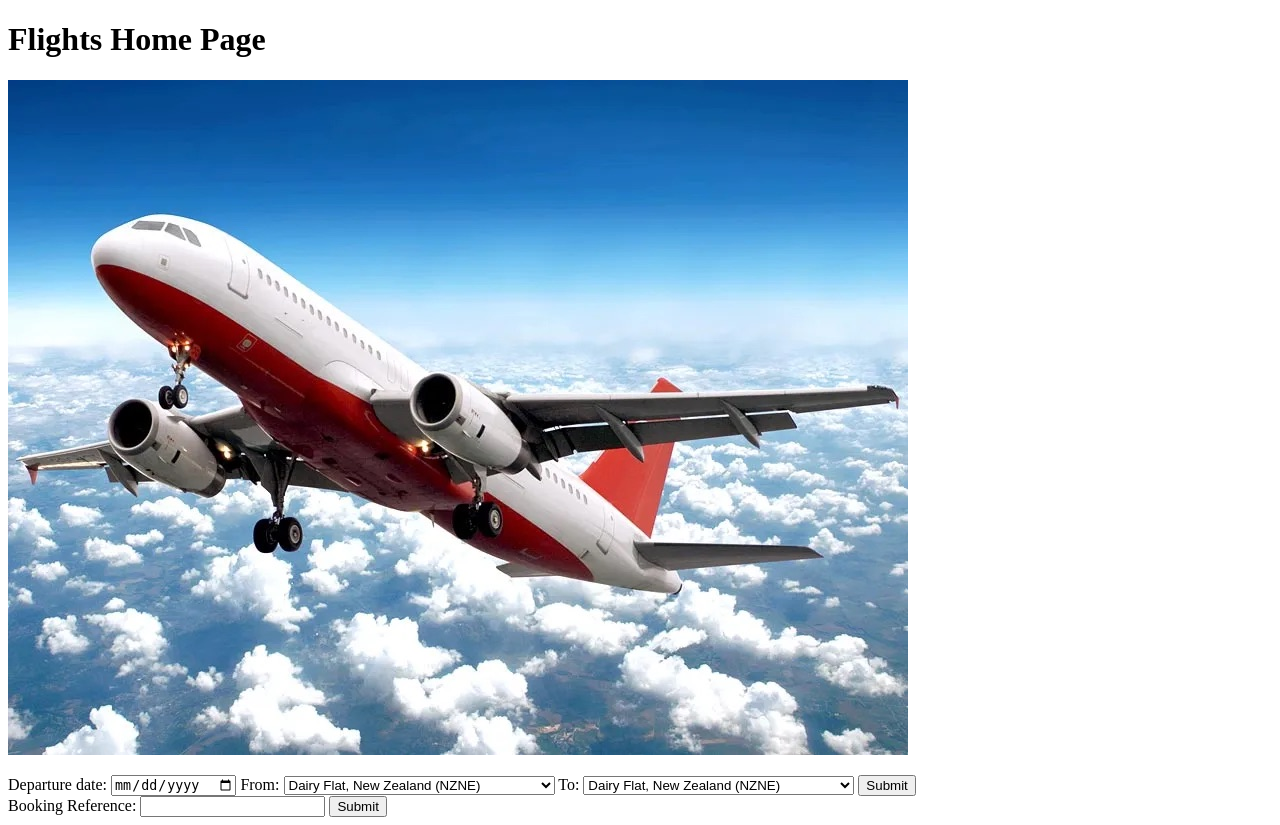
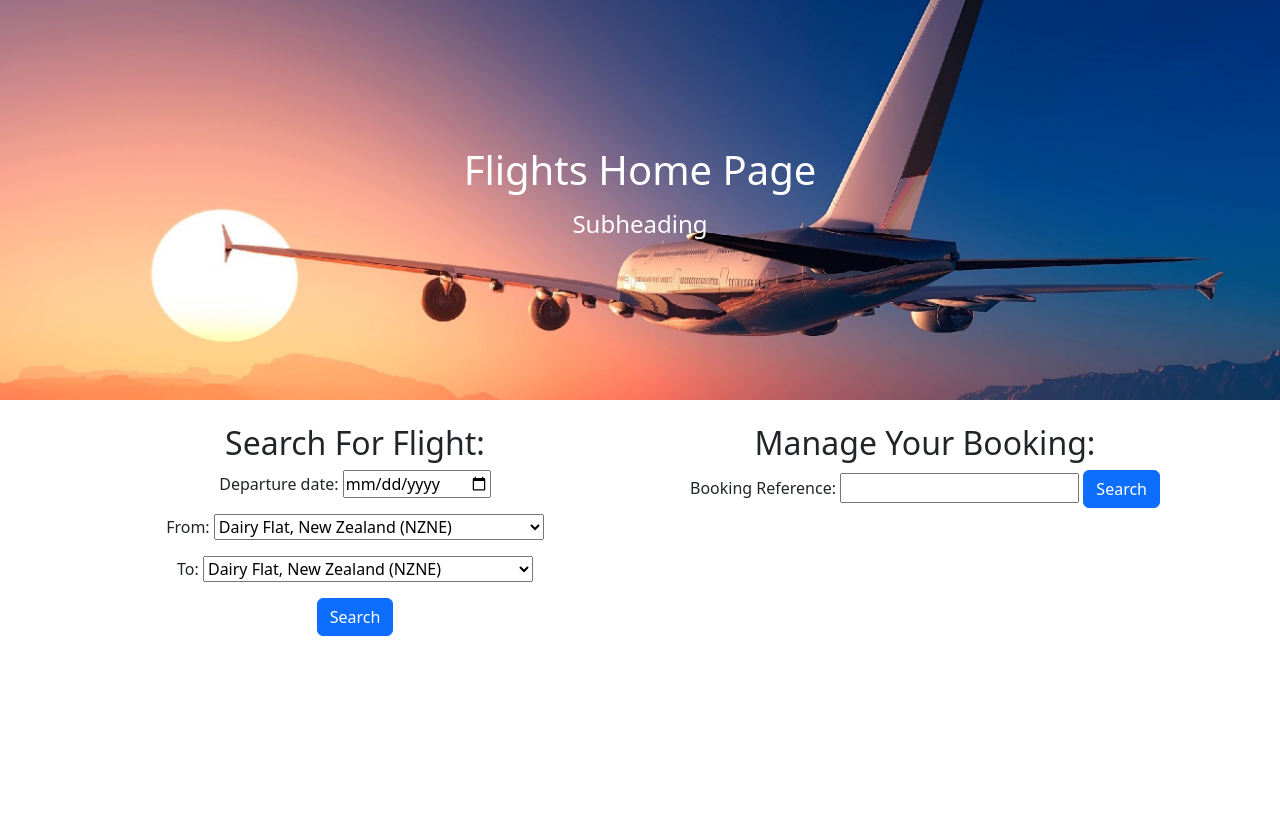
Before and after one commit to Lydia-Price776/Assignment_2_352, a Django app: page / in a window 1280 px wide. After the commit the page ends 636 px from the top, so only its background shows below. Run offline with Django 4.2, Linux system fonts and the light colour scheme; some libraries are stand-ins or nearby versions.

Commit message:
Home Page Completed

```diff
--- a/Assignment2/settings.py
+++ b/Assignment2/settings.py
@@ -37,6 +37,7 @@ INSTALLED_APPS = [
     'django.contrib.staticfiles',
     'BookingSystem.apps.BookingsystemConfig',
     "phonenumber_field",
+    'bootstrap5'
 ]
 
 MIDDLEWARE = [
--- a/templates/bookings.html
+++ b/templates/bookings.html
@@ -4,6 +4,8 @@
     <meta charset="UTF-8">
     <title>Book a Flight</title>
     {% load static %}
+    <link href="https://cdn.jsdelivr.net/npm/bootstrap@5.0.2/dist/css/bootstrap.min.css" rel="stylesheet"
+          integrity="sha384-EVSTQN3/azprG1Anm3QDgpJLIm9Nao0Yz1ztcQTwFspd3yD65VohhpuuCOmLASjC" crossorigin="anonymous">
 </head>
 <script src="{% static 'make_booking.js' %}"></script>
 <body>
--- a/templates/cancelBooking.html
+++ b/templates/cancelBooking.html
@@ -4,6 +4,8 @@
     <meta charset="UTF-8">
     <title>Cancel Booking</title>
     {% load static %}
+    <link href="https://cdn.jsdelivr.net/npm/bootstrap@5.0.2/dist/css/bootstrap.min.css" rel="stylesheet"
+          integrity="sha384-EVSTQN3/azprG1Anm3QDgpJLIm9Nao0Yz1ztcQTwFspd3yD65VohhpuuCOmLASjC" crossorigin="anonymous">
 </head>
 <script src="{% static 'cancel_booking.js' %}"></script>
 
--- a/templates/homepage.html
+++ b/templates/homepage.html
@@ -2,26 +2,78 @@
 <html lang="en">
 <head>
     <meta charset="UTF-8">
-    <title>Flights</title>
     {% load static %}
+    <title>{% block title %}{% endblock %}</title>
+    {% load bootstrap5 %}
+    {% bootstrap_css %}
+    {% bootstrap_javascript %}
 </head>
 
 <body>
-<h1>Flights Home Page</h1>
 
-<p><img src="{% static 'airplane-flight.jpg' %}"/></p>
+
+<div class="p-5 text-center bg-image"
+     style="background-image: url({% static 'airplane-flight.jpeg' %});
+             background-size: cover;
+             background-position: center;
+             height: 400px;">
+
+    <div class="d-flex justify-content-center align-items-center h-100">
+        <div class="text-white">
+            <h1 class="mb-3">Flights Home Page</h1>
+            <h4 class="mb-3">Subheading</h4>
+
+
+        </div>
+    </div>
+
+</div>
+
+<div class="container">
+    <div class="row">
+
+        <div class="col text-center">
+
+            <br>
+
+            <h2>Search For Flight:</h2>
             <form method="POST" action="{% url 'search' %}">
                 {% csrf_token %}
-    {{ form_flight.as_table }}
-    <input type="submit" value="Submit"/>
+                <div class="mb-3">
+
+                    {{ form_flight.departure_date.label_tag }}
+                    {{ form_flight.departure_date }}
+                </div>
+                <div class="mb-3">
+
+                    {{ form_flight.departure_location.label_tag }}
+                    {{ form_flight.departure_location }}
+                </div>
+                <div class="mb-3">
+
+                    {{ form_flight.arrival_location.label_tag }}
+                    {{ form_flight.arrival_location }}
+                </div>
+
+                <button type="submit" class="btn btn-primary">Search</button>
+
             </form>
+        </div>
+        <div class="col text-center">
+            <br>
+            <h2>Manage Your Booking:</h2>
             <form method="POST" action="{% url 'view' %}">
                 {% csrf_token %}
                 {{ form_booking.as_table }}
 
 
-    <input type="submit" value="Submit"/>
+                <button type="submit" class="btn btn-primary">Search</button>
             </form>
+        </div>
+    </div>
+</div>
+{% block content %}
+{% endblock %}
 </body>
 
 
--- a/templates/searchFlight.html
+++ b/templates/searchFlight.html
@@ -4,6 +4,8 @@
     <meta charset="UTF-8">
     <title>Search for a Flight</title>
     {% load static %}
+    <link href="https://cdn.jsdelivr.net/npm/bootstrap@5.0.2/dist/css/bootstrap.min.css" rel="stylesheet"
+          integrity="sha384-EVSTQN3/azprG1Anm3QDgpJLIm9Nao0Yz1ztcQTwFspd3yD65VohhpuuCOmLASjC" crossorigin="anonymous">
 </head>
 <script src="{% static 'search_flight.js' %}"></script>
 
```
Also changed, not shown: templates/viewBooking.html (+6 -1 lines), BookingSystem/static/airplane-flight.jpeg (added), BookingSystem/static/airplane-flight.jpg (deleted), flights.db. Lines whose indentation alone changed are shown as unchanged.
